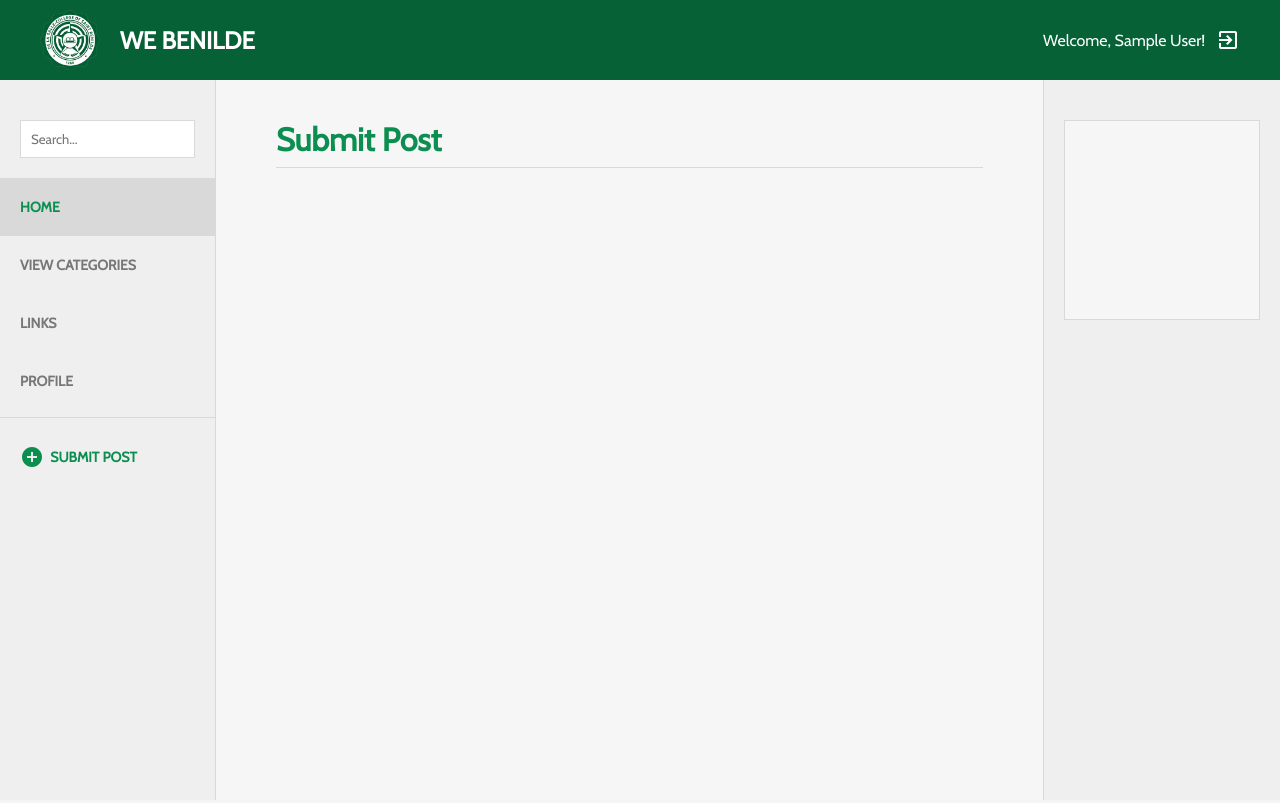
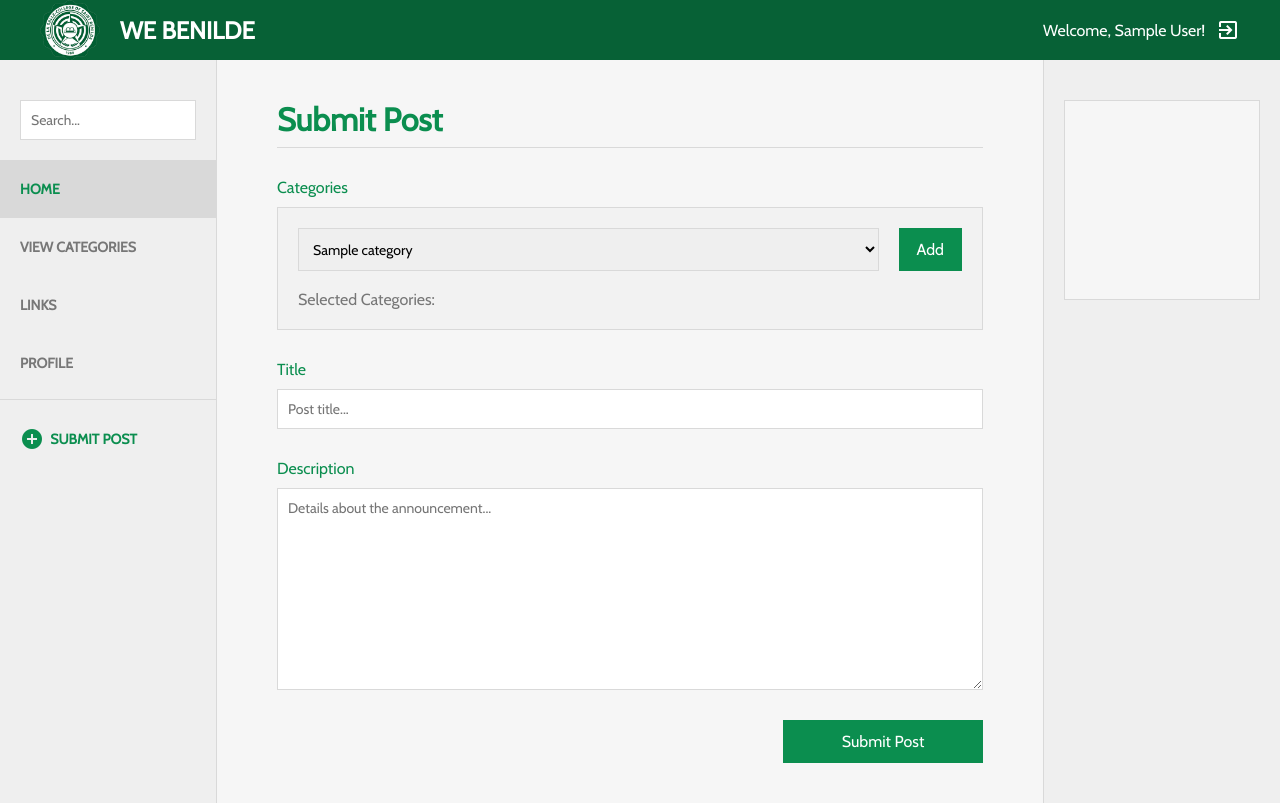
Before and after one commit to reyesreg/student-portal-project, a PHP site: page /submit.php in a window 1280 px wide. Run offline with PHP 8.4, Linux system fonts and the light colour scheme; the visitor is signed in with stand-in values (Sample User, id 1); tables that the repository leaves empty or names only in its code hold one stand-in row (values such as "Sample post"); data that the repository does not hold is empty.

Commit message:
Submit new post

```diff
--- a/assets/scripts/user_func.js
+++ b/assets/scripts/user_func.js
@@ -10,3 +10,56 @@ function delUserCategory(catID) {
 function addUserCategory(catID) {
   window.location = "./php/inv_controllers/user_func/add_user_category.php?catID=" + catID;
 }
+
+/*****POST STUFF BELOW THIS LINE*****/
+
+var cat_array = [];
+
+//add category to post
+function addCategory(e) {
+  e.preventDefault();
+
+  var selected_cat_ID = document.getElementById("select-cat").value;
+  var selected_cat_name = document.getElementById("select-cat").options[selected_cat_ID-1].innerHTML;
+  var display_cat = document.getElementById("cat-" + selected_cat_ID);
+
+  if(display_cat == null) {
+    document.getElementById("selected-cat").innerHTML += "<span class='tag subbed' id='cat-" + selected_cat_ID + "' onclick='removeCategory(" + selected_cat_ID + ")'>" + selected_cat_name + "</span>";
+    cat_array.push(selected_cat_ID);
+  }
+}
+
+//remove category from post
+function removeCategory(id) {
+  var selected_cat_ID = document.getElementById("cat-" + id);
+  selected_cat_ID.parentNode.removeChild(selected_cat_ID);
+
+  var index = cat_array.indexOf(id.toString());
+  if (index > -1) {
+    cat_array.splice(index, 1);
+  }
+
+  console.log(cat_array);
+  return false;
+}
+
+function closeSubmitModal() {
+  document.getElementById('submit-post').style.display = 'none';
+}
+
+function openSubmitModal(e) {
+  e.preventDefault();
+
+  if(cat_array.length > 0
+    && document.getElementById("txt-title").value !== ''
+    && document.getElementById("txt-desc").value !== ''
+  ) {
+    document.getElementById("inv-input").innerHTML = "<input type='hidden' value='"+ cat_array +"' name='cat'/>";
+    document.getElementById('submit-post').style.display = 'flex';
+  }
+}
+
+function submitPost() {
+  document.getElementById('submit-post').style.display = 'none';
+  document.getElementById('submit-post-form').submit();
+}
--- a/assets/styles/main.css
+++ b/assets/styles/main.css
@@ -26,11 +26,12 @@ hr {
   border-top: 1px solid #d9d9d9;
   padding: 0; }
 
-input, textarea {
+input, textarea, select {
   font-family: 'Cabin', sans-serif;
   padding: 10px;
   border: 1px solid #d9d9d9;
-  outline: none; }
+  outline: none;
+  font-size: 14px; }
 
 button {
   border: none;
@@ -43,6 +44,9 @@ button {
   display: flex;
   align-items: center;
   justify-content: center; }
+  button.cancel {
+    background: #d9d9d9;
+    color: #777; }
   button:hover {
     opacity: 0.9; }
 
@@ -245,10 +249,35 @@ div.tab button.active {
   color: #0b8e4f;
   background: #f2f2f2; }
 
+.input-wrapper {
+  margin: 30px 0;
+  display: flex;
+  flex-direction: column; }
+  .input-wrapper label {
+    padding-bottom: 10px;
+    color: #0b8e4f; }
+
+#submit-post-form {
+  margin-top: 30px; }
+  #submit-post-form .box {
+    margin: 10px 0 0 0; }
+  #submit-post-form textarea {
+    margin: 0;
+    width: auto; }
+  #submit-post-form #selected-cat-wrapper {
+    display: flex; }
+  #submit-post-form button.submit {
+    float: right;
+    width: 200px; }
+  #submit-post-form button.add {
+    margin-left: 20px; }
+
 /* Style the tab content */
 .tabcontent {
   display: none;
-  border-top: none; }
+  border: 1px solid #d9d9d9;
+  border-top: none;
+  padding: 0px 20px 20px 20px; }
   .tabcontent table {
     width: 100%; }
     .tabcontent table th {
@@ -306,12 +335,11 @@ div.tab button.active {
       justify-content: center; }
       .lightbox .modal .actions button {
         margin: 0 20px; }
-        .lightbox .modal .actions button.cancel {
-          background: #d9d9d9;
-          color: #777; }
   .lightbox#approve-post {
     display: none; }
   .lightbox#archive-post {
     display: none; }
+  .lightbox#submit-post {
+    display: none; }
 
 /*# sourceMappingURL=main.css.map */
--- a/assets/styles/main.scss
+++ b/assets/styles/main.scss
@@ -35,11 +35,12 @@ hr {
     padding: 0;
 }
 
-input, textarea {
+input, textarea, select {
   font-family: 'Cabin', sans-serif;
   padding: 10px;
   border: 1px solid $border-color;
   outline: none;
+  font-size: 14px;
 }
 
 button {
@@ -53,6 +54,11 @@ button {
   display: flex;
   align-items: center;
   justify-content: center;
+
+  &.cancel {
+    background: #d9d9d9;
+    color: #777;
+  }
 
   &:hover {
     opacity: 0.9;
@@ -350,10 +356,51 @@ div.tab button.active {
     background: #f2f2f2;
 }
 
+.input-wrapper {
+  margin: 30px 0;
+  display: flex;
+  flex-direction: column;
+
+  label {
+    padding-bottom: 10px;
+    color: $lightGreen;
+  }
+}
+
+#submit-post-form {
+  margin-top: 30px;
+
+  .box {
+    margin: 10px 0 0 0;
+  }
+
+  textarea {
+    margin: 0;
+    width: auto;
+  }
+
+  #selected-cat-wrapper {
+    display: flex;
+  }
+
+  button {
+    &.submit {
+      float: right;
+      width: 200px;
+    }
+
+    &.add {
+      margin-left: 20px;
+    }
+  }
+}
+
 /* Style the tab content */
 .tabcontent {
     display: none;
+    border: 1px solid #d9d9d9;
     border-top: none;
+    padding: 0px 20px 20px 20px;
 
     table {
       width: 100%;
@@ -437,11 +484,6 @@ div.tab button.active {
 
       button {
         margin: 0 20px;
-
-        &.cancel {
-          background: #d9d9d9;
-          color: #777;
-        }
       }
     }
   }
@@ -454,4 +496,8 @@ div.tab button.active {
   &#archive-post {
     display: none;
   }
+
+  &#submit-post {
+    display: none;
+  }
 }
--- /dev/null
+++ b/includes/modals/submit-post.php
@@ -0,0 +1,13 @@
+<div class="lightbox" id="submit-post">
+  <div class="modal">
+    <div class="title"><i class="material-icons">warning</i>&nbsp;&nbsp;Confirm action</div>
+    <div class="body">
+      Submit this post for approval?
+    </div>
+    <hr />
+    <div class="actions">
+      <button class="cancel" onclick="closeSubmitModal()">Cancel</button>
+      <button onclick="submitPost()">Submit</button>
+    </div>
+  </div>
+</div>
--- /dev/null
+++ b/php/submit_control.php
@@ -0,0 +1,21 @@
+<?php
+  if (isset($_SESSION['uID'])) {
+    $id = $_SESSION['uID'];
+
+    $display_categories = "";
+
+    $get_categories = "SELECT
+      catID, catName
+      FROM categories";
+    $result_categories = $con->query($get_categories) or die(mysqli_error($con));
+    while($row_categories = mysqli_fetch_array($result_categories)) {
+      $catID = $row_categories['catID'];
+      $catName = $row_categories['catName'];
+
+      $display_categories .= "<option value='$catID'>$catName</option>";
+    }
+
+  } else {
+    header('location: index.php');
+  }
+?>
--- a/submit.php
+++ b/submit.php
@@ -1,12 +1,37 @@
 <?php
   include_once('./includes/main/header.php');
-  include_once('./php/announcement_control.php');
+  include_once('./php/submit_control.php');
 ?>
          <div class="cat-wrapper">
             <div class="cat-sub-wrapper">
               <h1>Submit Post</h1>
               <hr/>
-
+              <form id="submit-post-form" method="POST" action="./php/inv_controllers/user_func/submit_post.php">
+                <label style="color: #0b8e4f">Categories</label>
+                <div class="box">
+                  <div style="display: flex;">
+                    <select id="select-cat" style="width:100%;">
+                      <?php echo $display_categories ?>
+                    </select>
+                    <button class="add" onclick="addCategory(event)">Add</button>
+                  </div>
+                  <br/>
+                  <div id="selected-cat-wrapper">
+                    <div>Selected Categories:&nbsp;&nbsp;</div>
+                    <div id="selected-cat"></div>
+                  </div>
+                </div>
+                <div class="input-wrapper">
+                  <label for="">Title</label>
+                  <input id="txt-title" type="text" placeholder="Post title..." name="title" required/>
+                </div>
+                <div class="input-wrapper">
+                  <label for="">Description</label>
+                  <textarea  id="txt-desc" name="desc" rows="10" placeholder="Details about the announcement..." required></textarea>
+                </div>
+                <button class="submit" onclick="openSubmitModal(event)">Submit Post</button>
+                <div id="inv-input"></div>
+              </form>
             </div>
         </div>
       </div>
@@ -15,6 +40,9 @@
       </div>
     </div>
   </div>
-  <script src="./assets/scripts/main.js"></script>
+  <?php
+    include_once('./includes/modals/submit-post.php');
+  ?>
+  <script src="./assets/scripts/user_func.js"></script>
 </body>
 </html>
```
Also changed, not shown: manage-posts.php (renamed from posts-manage.php, +6 -1 lines), php/inv_controllers/user_func/submit_post.php (added, +38 -0 lines), 1 other file.
